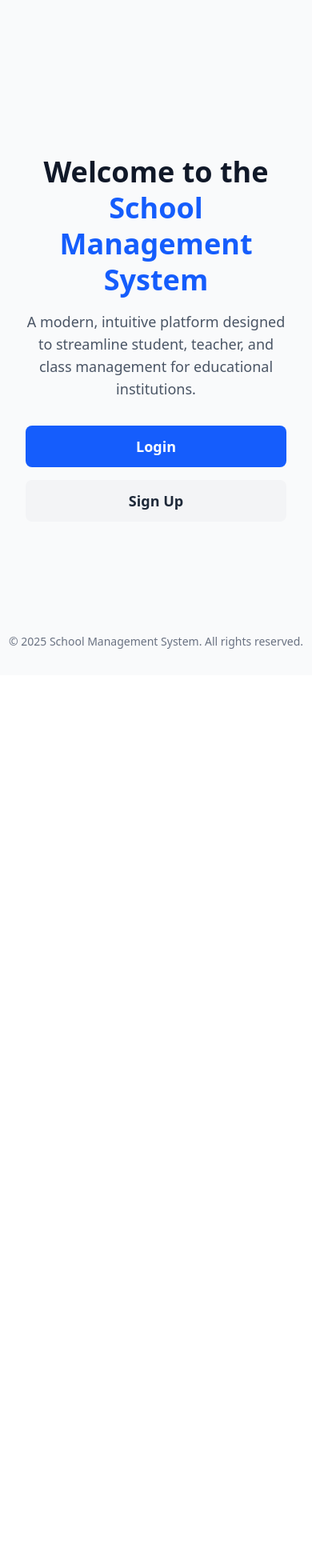
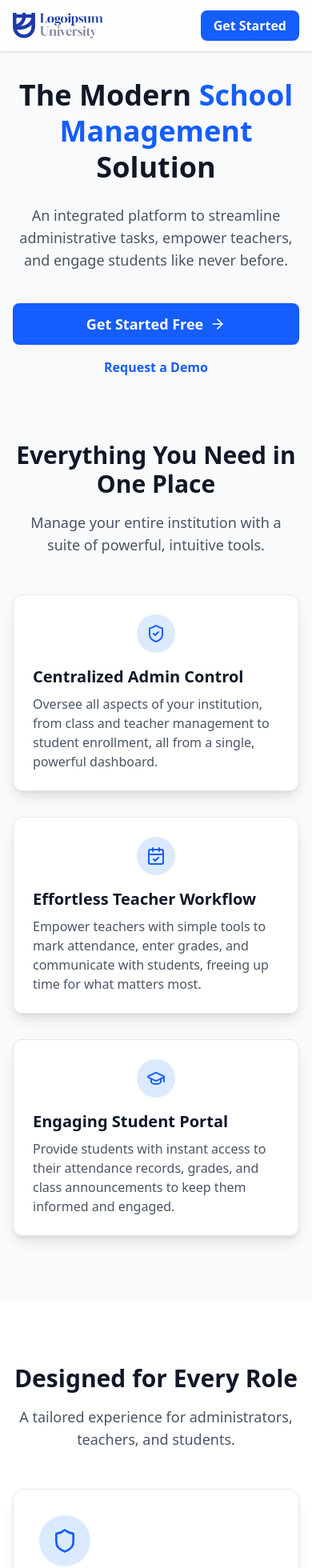
Before and after one commit to arpan-pro-learner/SMS-WebApp, a React (Vite) app: page / in a window 390 px wide. Shown: the top 1960 px of the page at 80% size. Before the commit the page ends 844 px from the top, so only its background shows below. Built offline with nearby package versions, Linux system fonts and the light colour scheme; no server answers; the database is empty.

Commit message:
feat: Comprehensive UI polish for StudentAttendance.jsx

```diff
--- a/src/main.jsx
+++ b/src/main.jsx
@@ -6,7 +6,7 @@ import { supabase } from './supabaseClient';
 import { seedSupabase } from './lib/seedSupabase';
 
 // Seed the database with mock data on application startup
-// seedSupabase();
+seedSupabase();
 
 createRoot(document.getElementById('root')).render(
   <StrictMode>
--- a/src/pages/LandingPage.jsx
+++ b/src/pages/LandingPage.jsx
@@ -1,36 +1,188 @@
 import React from 'react';
 import { Link } from 'react-router-dom';
+import { ShieldCheck, CalendarCheck, GraduationCap, ArrowRight, Shield, ClipboardList, User } from 'lucide-react';
 
+// Feature Card Component
+const FeatureCard = ({ icon, title, description }) => (
+  <div className="bg-white p-6 rounded-xl shadow-lg border border-gray-200 transform hover:-translate-y-2 transition-transform duration-300">
+    <div className="mb-4 flex justify-center">
+      <div className="flex items-center justify-center h-12 w-12 rounded-full bg-blue-100 text-blue-600">
+        {icon}
+      </div>
+    </div>
+    <h3 className="text-xl font-bold text-gray-900 mb-2 text-left">{title}</h3>
+    <p className="text-gray-600 text-left">{description}</p>
+  </div>
+);
+
+// Role Card Component (new)
+const RoleCard = ({ icon, title, description, colorClass, benefits }) => (
+  <div className={`p-8 rounded-xl shadow-lg border border-gray-200 bg-white transform hover:-translate-y-2 hover:shadow-xl transition-all duration-300 group`}>
+    <div className={`flex items-center justify-center h-16 w-16 rounded-full ${colorClass} bg-opacity-20 text-4xl mb-6 transition-all duration-300 group-hover:bg-opacity-30`}>
+      {icon}
+    </div>
+    <h3 className="text-2xl font-bold text-gray-900 mb-3">{title}</h3>
+    <p className="text-gray-600 mb-4">{description}</p>
+    <ul className="space-y-2 text-gray-700">
+      {benefits.map((benefit, index) => (
+        <li key={index} className="flex items-center text-sm">
+          <ArrowRight className="h-4 w-4 mr-2 text-blue-500 shrink-0" />
+          {benefit}
+        </li>
+      ))}
+    </ul>
+  </div>
+);
+
+// Main Landing Page Component
 function LandingPage() {
   return (
-    <div className="flex flex-col items-center justify-center min-h-screen bg-gray-50">
-      <div className="text-center p-8 max-w-3xl mx-auto">
-        <h1 className="text-4xl md:text-5xl font-extrabold text-gray-900 leading-tight mb-4">
-          Welcome to the <span className="text-blue-600">School Management System</span>
+    <div className="bg-gray-50 text-gray-800 font-sans">
+      {/* Header */}
+      <header className="absolute top-0 left-0 right-0 z-10 py-4 px-4 sm:px-6 lg:px-8 bg-white/80 backdrop-blur-sm shadow-sm">
+        <div className="max-w-7xl mx-auto flex justify-between items-center">
+          <Link to="/" className="flex items-center space-x-2">
+            <img src="/logoipsum-352.png" alt="SMS Logo" className="h-8 w-auto" />
+            {/* <span className="text-xl font-bold text-gray-900">SMS</span> */}
+          </Link>
+          <nav className="hidden md:flex items-center space-x-2">
+            <Link to="/login" className="bg-gray-100 text-gray-800 hover:bg-gray-200 rounded-lg px-4 py-2 font-semibold transition">Login</Link>
+            <Link to="/signup" className="bg-blue-600 text-white hover:bg-blue-700 rounded-lg px-4 py-2 font-semibold transition">Sign Up</Link>
+          </nav>
+          <div className="md:hidden">
+            <Link to="/login" className="bg-blue-600 text-white hover:bg-blue-700 rounded-lg px-4 py-2 font-semibold transition">Get Started</Link>
+          </div>
+        </div>
+      </header>
+
+      {/* Hero Section */}
+      <main className="pt-24 sm:pt-32">
+        <div className="max-w-7xl mx-auto px-4 sm:px-6 lg:px-8">
+          <div className="grid grid-cols-1 lg:grid-cols-2 gap-12 items-center">
+            <div className="text-center lg:text-left">
+              <h1 className="text-4xl sm:text-5xl lg:text-6xl font-extrabold text-gray-900 leading-tight">
+                The Modern <span className="text-blue-600">School Management</span> Solution
               </h1>
-        <p className="text-lg md:text-xl text-gray-600 mb-8">
-          A modern, intuitive platform designed to streamline student, teacher, and class management for educational institutions.
+              <p className="mt-6 text-lg sm:text-xl text-gray-600 max-w-xl mx-auto lg:mx-0">
+                An integrated platform to streamline administrative tasks, empower teachers, and engage students like never before.
               </p>
-        <div className="flex flex-col sm:flex-row justify-center space-y-4 sm:space-y-0 sm:space-x-4">
-          <Link
-            to="/login"
-            className="bg-blue-600 text-white hover:bg-blue-700 focus:ring-blue-500 focus:ring-offset-2 focus:ring-2 rounded-lg px-8 py-3 text-lg font-semibold transition duration-150 ease-in-out"
-          >
-            Login
+              <div className="mt-10 flex flex-col sm:flex-row items-center justify-center lg:justify-start gap-4">
+                <Link to="/signup" className="w-full sm:w-auto bg-blue-600 text-white hover:bg-blue-700 rounded-lg px-8 py-3 text-lg font-semibold transition flex items-center justify-center">
+                  Get Started Free <ArrowRight className="ml-2 h-5 w-5" />
                 </Link>
-          <Link
-            to="/signup"
-            className="bg-gray-100 text-gray-800 hover:bg-gray-200 focus:ring-gray-500 focus:ring-offset-2 focus:ring-2 rounded-lg px-8 py-3 text-lg font-semibold transition duration-150 ease-in-out"
-          >
-            Sign Up
+                <Link to="/login" className="w-full sm:w-auto text-blue-600 font-semibold">
+                  Request a Demo
                 </Link>
               </div>
             </div>
-      <div className="absolute bottom-8 text-center w-full">
-        <p className="text-sm text-gray-500">
-          &copy; 2025 School Management System. All rights reserved.
+            <div className="hidden lg:block">
+              <img src="/hero-college-img.png" alt="Dashboard Preview" className="rounded-lg" />
+            </div>
+          </div>
+        </div>
+      </main>
+
+      {/* Features Section */}
+      <section id="features" className="py-20 sm:py-28">
+        <div className="max-w-7xl mx-auto px-4 sm:px-6 lg:px-8">
+          <div className="text-center mb-12">
+            <h2 className="text-3xl sm:text-4xl font-bold text-gray-900">Everything You Need in One Place</h2>
+            <p className="mt-4 text-lg text-gray-600">Manage your entire institution with a suite of powerful, intuitive tools.</p>
+          </div>
+          <div className="grid grid-cols-1 md:grid-cols-2 lg:grid-cols-3 gap-8">
+            <FeatureCard
+              icon={<ShieldCheck size={24} />}
+              title="Centralized Admin Control"
+              description="Oversee all aspects of your institution, from class and teacher management to student enrollment, all from a single, powerful dashboard."
+            />
+            <FeatureCard
+              icon={<CalendarCheck size={24} />}
+              title="Effortless Teacher Workflow"
+              description="Empower teachers with simple tools to mark attendance, enter grades, and communicate with students, freeing up time for what matters most."
+            />
+            <FeatureCard
+              icon={<GraduationCap size={24} />}
+              title="Engaging Student Portal"
+              description="Provide students with instant access to their attendance records, grades, and class announcements to keep them informed and engaged."
+            />
+          </div>
+        </div>
+      </section>
+
+      {/* Roles Section */}
+      <section className="bg-white py-20 sm:py-28">
+        <div className="max-w-7xl mx-auto px-4 sm:px-6 lg:px-8 text-center">
+           <h2 className="text-3xl sm:text-4xl font-bold text-gray-900">Designed for Every Role</h2>
+           <p className="mt-4 text-lg text-gray-600">A tailored experience for administrators, teachers, and students.</p>
+           <div className="mt-12 grid grid-cols-1 md:grid-cols-2 lg:grid-cols-3 gap-8">
+              <RoleCard
+                icon={<Shield size={32} />}
+                title="For Admins"
+                description="Gain complete oversight and control over your institution's operations."
+                colorClass="bg-blue-100 text-blue-600"
+                benefits={[
+                  "Manage users, roles, and permissions",
+                  "Create and assign classes to teachers",
+                  "Monitor system-wide activity and reports",
+                  "Centralize data for informed decisions"
+                ]}
+              />
+              <RoleCard
+                icon={<ClipboardList size={32} />}
+                title="For Teachers"
+                description="Streamline your daily tasks and focus more on teaching, less on administration."
+                colorClass="bg-green-100 text-green-600"
+                benefits={[
+                  "Effortlessly mark student attendance",
+                  "Input and manage student marks",
+                  "Communicate with students and parents",
+                  "Access class rosters and student profiles"
+                ]}
+              />
+              <RoleCard
+                icon={<User size={32} />}
+                title="For Students"
+                description="Stay informed, track your progress, and take control of your academic journey."
+                colorClass="bg-yellow-100 text-yellow-600"
+                benefits={[
+                  "View personal attendance records",
+                  "Check grades and academic performance",
+                  "Access class schedules and announcements",
+                  "Stay connected with teachers"
+                ]}
+              />
+           </div>
+        </div>
+      </section>
+
+      {/* CTA Section */}
+      <section className="py-20 sm:py-28">
+        <div className="max-w-4xl mx-auto text-center px-4 sm:px-6 lg:px-8">
+          <h2 className="text-3xl sm:text-4xl font-extrabold text-gray-900">Ready to Transform Your School?</h2>
+          <p className="mt-4 text-lg text-gray-600">
+            Join hundreds of institutions embracing the future of education management. Get started today and experience the difference.
           </p>
+          <div className="mt-8">
+            <Link
+              to="/signup"
+              className="bg-blue-600 text-white hover:bg-blue-700 rounded-lg px-10 py-4 text-lg font-semibold transition"
+            >
+              Create Your Account
+            </Link>
           </div>
+        </div>
+      </section>
+
+      {/* Footer */}
+      <footer className="bg-white border-t border-gray-200">
+        <div className="max-w-7xl mx-auto py-8 px-4 sm:px-6 lg:px-8 flex flex-col md:flex-row justify-between items-center space-y-4 md:space-y-0">
+          <p className="text-sm text-gray-500">&copy; 2025 School Management System. All rights reserved.</p>
+          <div className="flex space-x-6">
+            <Link to="#" className="text-sm text-gray-500 hover:text-gray-900">Privacy Policy</Link>
+            <Link to="#" className="text-sm text-gray-500 hover:text-gray-900">Terms of Service</Link>
+          </div>
+        </div>
+      </footer>
     </div>
   );
 }
```
Also changed, not shown: src/pages/StudentAttendance.jsx (+30 -31 lines), public/logoipsum-356.svg (deleted). Lines whose indentation alone changed are shown as unchanged.
